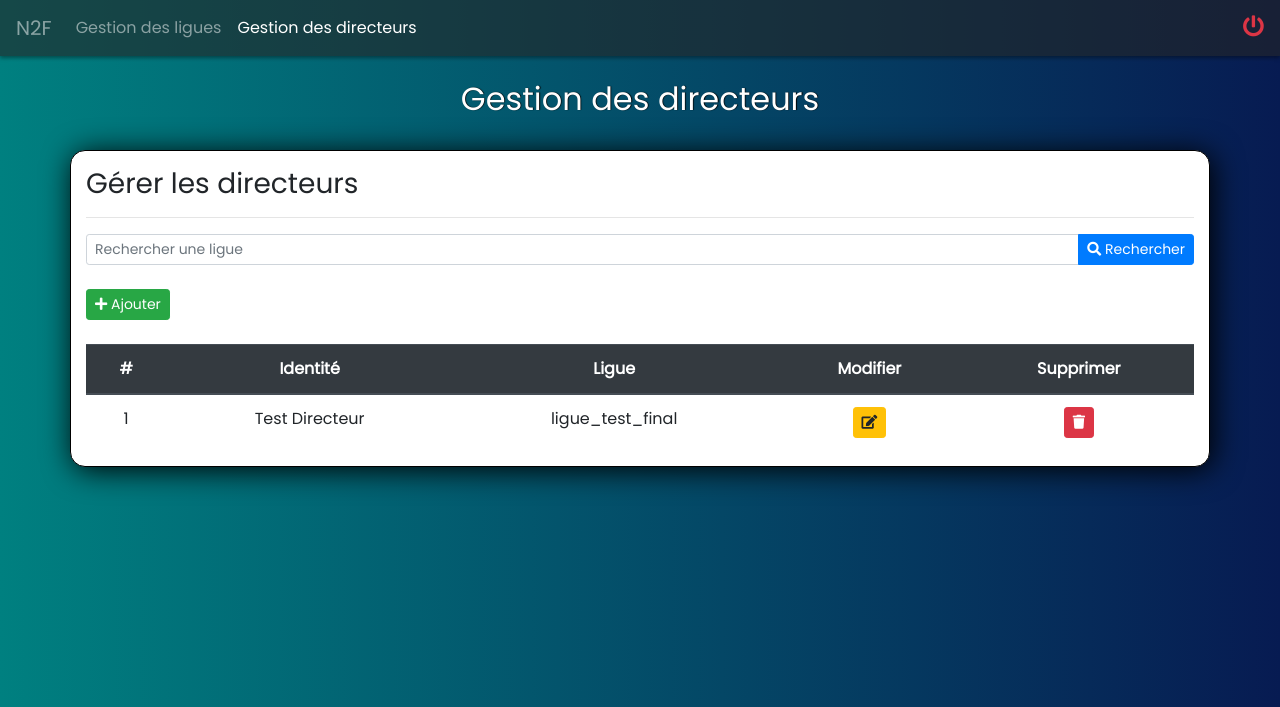
After one commit to lGabranth/M2L_note_de_frais, a PHP site: page /1-modules/gestion_directeur/index.php in a window 1280 px wide. The commit adds this page. Shown: the top 707 px of the page. Run offline with PHP 8.4, Linux system fonts and the light colour scheme; the visitor is signed in with stand-in values (Sample User, id 1); data comes from the database, SQL or seed files in the repository.

Commit message:
Début module directeur

```diff
--- a/0-config/config-genos.php
+++ b/0-config/config-genos.php
@@ -17,7 +17,7 @@
 	$DATABASE_HOST ='localhost';
 	$DATABASE_PORT ='3306';
 	$DATABASE_USER ='root';
-	$DATABASE_PSWD ='';
+	$DATABASE_PSWD ='@Aqw753+-/*';
 
 	define("ID_PRIMARY_DEFAULT",$ID_PRIMARY_DEFAULT);
 	define("TABLE_CASE",$TABLE_CASE);
--- /dev/null
+++ b/1-modules/gestion_directeur/app.vue.js
@@ -0,0 +1,55 @@
+var vue = new Vue({
+	el: '#app',
+	data:{
+		liste_utilisateurs:[],
+		recherche:'',
+		ajout:{
+			nom:'',
+			prenom:'',
+			login:'',
+			password:'',
+			vacataire:0,
+			data_valide:null,
+			id_groupe_utilisateur:2,
+			id_ligue:0,
+		},
+		modif:{},
+		suppr:{},
+	},
+	mounted(){
+		this.GetListeUtilisateur();
+	},
+	computed:{
+		liste_utilisateur_filtree(){
+			var resTmp = [];
+
+			if (this.recherche == '') resTmp = this.liste_utilisateurs;
+			if (this.recherche != '') {
+				resTmp = this.liste_utilisateurs.filter( utilisateur => {
+					let recherche = this.recherche.toLowerCase();
+					let nom = utilisateur.nom.toLowerCase();
+					let prenom = utilisateur.prenom.toLowerCase();
+					let ligue = utilisateur.ligue.toLowerCase();
+
+					return nom.indexOf(recherche) > -1 || ligue.indexOf(recherche) > -1 || prenom.indexOf(recherche) > -1;
+				})
+			}
+		},
+	},
+	methods:{
+		GetListeUtilisateur:function(){
+			var scope = this;
+
+			$.ajax({
+				url:"data.php?cas=liste_utilisateurs",
+				type:"POST",
+				data:{},
+				success:function(res){
+					scope.liste_utilisateurs = JSON.parse(res);
+				},
+				error:function(){}
+			});
+		},
+
+	},
+})
--- /dev/null
+++ b/1-modules/gestion_directeur/data.php
@@ -0,0 +1,19 @@
+<?php include('../../0-config/config-genos.php');?>
+
+<?php
+$cas = (isset($_GET['cas'])  && !empty($_GET['cas']))  ? $_GET['cas']  : '';
+
+
+switch ($cas) {
+    case 'liste_utilisateurs':
+        $u = new utilisateur;
+        $req = "SELECT u.id, u.nom, u.prenom, l.nom as ligue
+                FROM utilisateur u LEFT JOIN ligue l ON u.id = l.id_utilisateur
+                WHERE u.id = 2
+                ORDER BY u.nom";
+        $champs = array('id', 'nom', 'prenom', 'ligue');
+        $res = $u->StructList($req, $champs, "json");
+
+        echo $res;
+    break;
+}
--- /dev/null
+++ b/1-modules/gestion_directeur/index.php
@@ -0,0 +1,61 @@
+<?php include('../../0-config/config-genos.php');
+if($_SESSION['id_grp_user'] != 1) header('Location:'.RACINE_GLOBAL_RELATIF.'index.php');
+?>
+<?php Head("Gestion des directeurs", 3);?>
+
+    <main id="app">
+
+        <!-- Corps de l'application -->
+        <div class="container mt-4">
+            <div class="row text-center">
+                <div class="col">
+                    <h2 class="titre-page">Gestion des directeurs</h2>
+                </div>
+            </div>
+
+            <div class="row mt-4">
+                <div class="col bloc">
+                    <h3 class="mt-3">Gérer les directeurs</h3>
+                    <hr>
+                    <div class="input-group mt-2">
+                        <input type="search" class="form-control form-control-sm" placeholder="Rechercher une ligue" v-model="recherche">
+                        <div class="input-group-append">
+                            <button class="btn btn-sm btn-primary"><i class="fas fa-search"></i> Rechercher</button>
+                        </div>
+                    </div>
+                    <button class="btn btn-sm btn-success mt-4"><i class="fas fa-plus"></i> Ajouter</button>
+
+                    <div class="table-responsive mt-4">
+                        <table class="table table-hover table-stripped">
+                            <thead class="thead-dark">
+                                <tr class="text-center">
+                                <th scope="col">#</th>
+					    		<th scope="col">Identité</th>
+					    		<th scope="col">Ligue</th>
+					    		<th>Modifier</th>
+					    		<th>Supprimer</th>
+                                </tr>
+                            </thead>
+                            <tbody>
+                                <tr v-for="(utilisateur, index) in liste_utilisateurs" class="text-center">
+                                    <td>{{ index+1 }}</td>
+                                    <td>{{ utilisateur.nom + ' ' + utilisateur.prenom }}</td>
+                                    <td>{{ utilisateur.ligue }}</td>
+                                    <td><button class="btn btn-sm btn-warning" ><i class="fas fa-edit"></i></button></td>
+                                    <td><button class="btn btn-sm btn-danger" ><i class="fas fa-trash"></i></button></td>
+                                </tr>
+					        </tbody>
+                        </table>
+                    </div>
+                </div>
+            </div>
+    </div>
+
+
+
+
+    </main>
+
+
+
+<?php Footer('app.vue.js'); ?>
--- a/utilities.php
+++ b/utilities.php
@@ -56,7 +56,7 @@ function Menu($menu){ ?>
 		        <a class="nav-link <?php echo ($menu == 2) ? 'active' : '' ?>" href="<?php echo RACINE_GLOBAL_RELATIF ?>1-modules/gestion_ligue">Gestion des ligues</a>
 		      </li>
 		      <li class="nav-item">
-		        <a class="nav-link" href="#">Gestion des directeurs</a>
+		        <a class="nav-link <?php echo ($menu == 3) ? 'active' : '' ?> " href="<?php echo RACINE_GLOBAL_RELATIF ?>1-modules/gestion_directeur">Gestion des directeurs</a>
 		      </li>
 		    <?php } ?>
 	    </ul>
```
